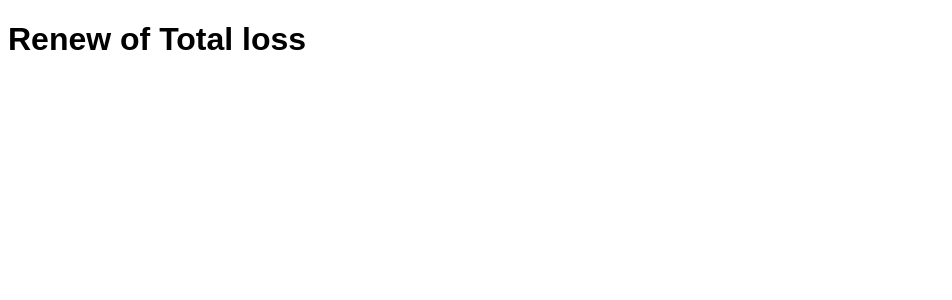
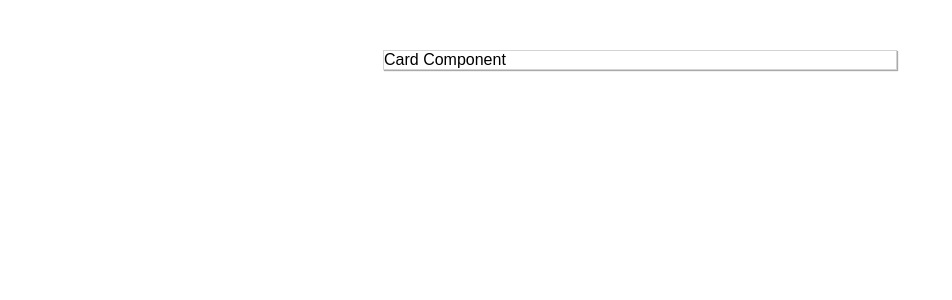
Before and after one commit to camisetags/total-loss, a React app: page / in a window 1280 px wide. Shown: the top 300 px of the page, without its empty margins (0-952 px from the left). Built offline with nearby package versions, Linux system fonts and the light colour scheme.

Commit message:
Started to implement card css

```diff
--- a/src/app/app.jsx
+++ b/src/app/app.jsx
@@ -7,11 +7,11 @@ import Home from './core/pages/Home';
 
 const App = () => (
   <Provider store={store}>
-    <div>
+    <main className="container">
       <Switch>
         <Route exact path="/" component={Home} />
       </Switch>
-    </div>
+    </main>
   </Provider>
 );
 
--- a/src/app/core/components/Card.jsx
+++ b/src/app/core/components/Card.jsx
@@ -1,5 +1,3 @@
 import React from 'react';
 
-const Card = () => <div> Card Component </div>;
-
-export default Card;
+export default () => <div className="card">Card Component</div>;
--- a/src/app/core/pages/Home.jsx
+++ b/src/app/core/pages/Home.jsx
@@ -1,11 +1,11 @@
 // @flow
 
 import React from 'react';
-import App from '../components/App';
+import Card from '../components/Card';
 
 const Home = () => (
   <div>
-    <App name={'Total loss'} />
+    <Card />
   </div>
 );
 
--- a/src/app/user/actions.js
+++ b/src/app/user/actions.js
@@ -1,5 +1,5 @@
 // @flow
 
-import * as types from './actionTypes';
+import * as types from './constants';
 
 export const addUser = (name: string): string => name;
--- /dev/null
+++ b/src/styles/_card.scss
@@ -0,0 +1,12 @@
+.card {
+    overflow: hidden;
+    position: absolute;
+    left: 0;
+    right: 0;
+    top: 50px;
+    margin: 0 auto;
+    width: 512px;
+    border: 1px solid #d3d3d3;
+    border-radius: 0px;
+    box-shadow: 1px 1px 1px #aaaaaa
+}
--- /dev/null
+++ b/src/styles/_common.scss
@@ -0,0 +1,10 @@
+body {
+    font-family: Arial, Helvetica, sans-serif
+}
+
+.container {
+    @include breakpoint(desktop) {
+        margin-left: 80px;
+        margin-right: 80px;
+    }
+}
--- /dev/null
+++ b/src/styles/config/_resets.scss
@@ -0,0 +1,159 @@
+html,
+body,
+div,
+span,
+applet,
+object,
+iframe,
+h1,
+h2,
+h3,
+h4,
+h5,
+h6,
+p,
+blockquote,
+pre,
+a,
+abbr,
+acronym,
+address,
+big,
+cite,
+code,
+del,
+dfn,
+em,
+img,
+ins,
+kbd,
+q,
+s,
+samp,
+small,
+strike,
+strong,
+sub,
+sup,
+tt,
+var,
+b,
+u,
+i,
+center,
+dl,
+dt,
+dd,
+ol,
+ul,
+li,
+fieldset,
+form,
+label,
+legend,
+table,
+caption,
+tbody,
+tfoot,
+thead,
+tr,
+th,
+td,
+article,
+aside,
+canvas,
+details,
+embed,
+figure,
+figcaption,
+footer,
+header,
+hgroup,
+menu,
+nav,
+output,
+ruby,
+section,
+summary,
+time,
+mark,
+audio,
+video {
+    margin: 0;
+    padding: 0;
+    border: 0;
+    font: inherit;
+    font-size: 100%;
+    vertical-align: baseline;
+    box-sizing: border-box;
+}
+
+html {
+    line-height: 1;
+}
+
+body {
+    position: relative;
+}
+
+ol,
+ul {
+    list-style: none;
+}
+
+table {
+    border-collapse: collapse;
+    border-spacing: 0;
+}
+
+caption,
+th,
+td {
+    text-align: left;
+    font-weight: normal;
+    vertical-align: middle;
+}
+
+q,
+blockquote {
+    quotes: none;
+}
+
+q:before,
+q:after,
+blockquote:before,
+blockquote:after {
+    content: "";
+    content: none;
+}
+
+a img {
+    border: none;
+}
+
+article,
+aside,
+details,
+figcaption,
+figure,
+footer,
+header,
+hgroup,
+main,
+menu,
+nav,
+section,
+summary {
+    display: block;
+}
+
+input[type="search"],
+input[type="text"],
+input[type="submit"] {
+    -webkit-appearance: none;
+    border-radius: 0;
+}
+
+input[type="checkbox"] {
+    display: none;
+}
--- /dev/null
+++ b/src/styles/config/vars/_deviceSizes.scss
@@ -0,0 +1,3 @@
+$phone: 320px;
+$tablet: 768px;
+$desktop: 950px;
--- /dev/null
+++ b/src/styles/mixins/_breakpoints.scss
@@ -0,0 +1,32 @@
+@mixin breakpoint($point) {
+    @if $point==phone {
+        @media (min-width: $phone) {
+            @content;
+        }
+    }
+    @else if $point==untilTablet {
+        @media (max-width: $tablet - 1) {
+            @content;
+        }
+    }
+    @else if $point==tablet {
+        @media (min-width: $tablet) {
+            @content;
+        }
+    }
+    @else if $point==untilDesktop {
+        @media (max-width: $desktop - 1) {
+            @content;
+        }
+    }
+    @else if $point==desktop {
+        @media (min-width: $desktop) {
+            @content;
+        }
+    }
+    @else {
+        @media (min-width: $point) {
+            @content;
+        }
+    }
+}
--- a/src/styles/style.scss
+++ b/src/styles/style.scss
@@ -1,3 +1,9 @@
-body {
-    font-family: Arial, Helvetica, sans-serif
-}
+// MIXINS
+@import 'mixins/breakpoints';
+// CONFIGS
+@import 'config/vars/deviceSizes';
+// @import 'config/resets';
+// COMMON
+@import 'common';
+//COMPONENTS
+@import 'card';
--- a/webpack.dev.js
+++ b/webpack.dev.js
@@ -11,7 +11,7 @@ module.exports = merge(common, {
     contentBase: './src',
     historyApiFallback: true,
     overlay: true,
-    hot: true,
+    // hot: true,
   },
 
   plugins: [
```
